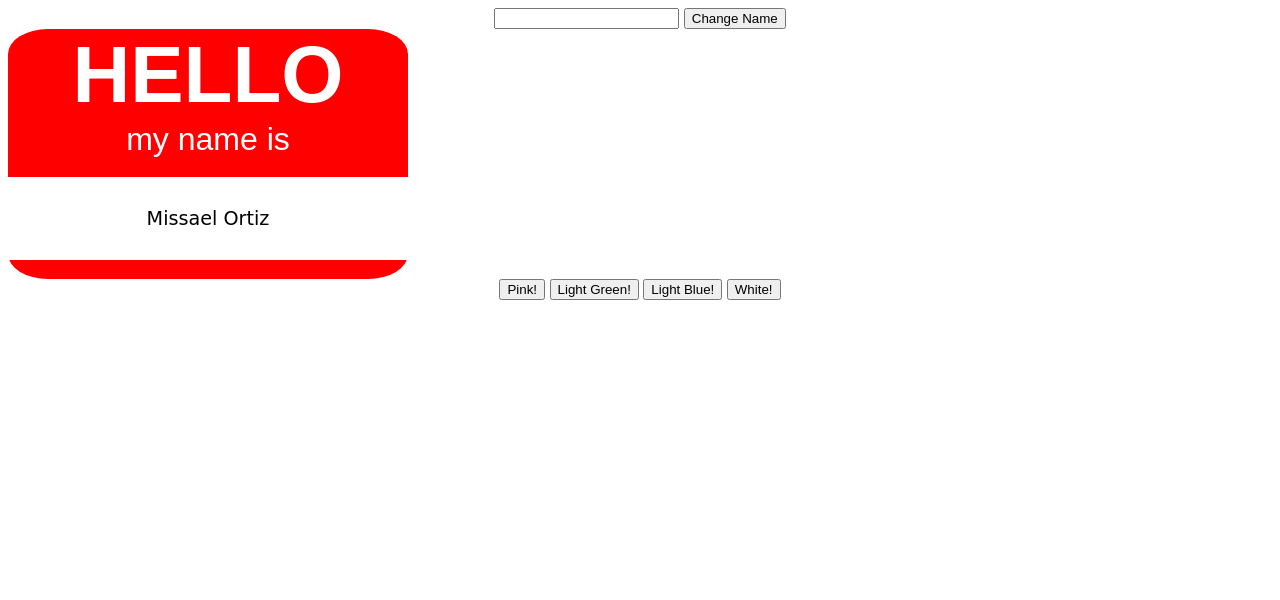
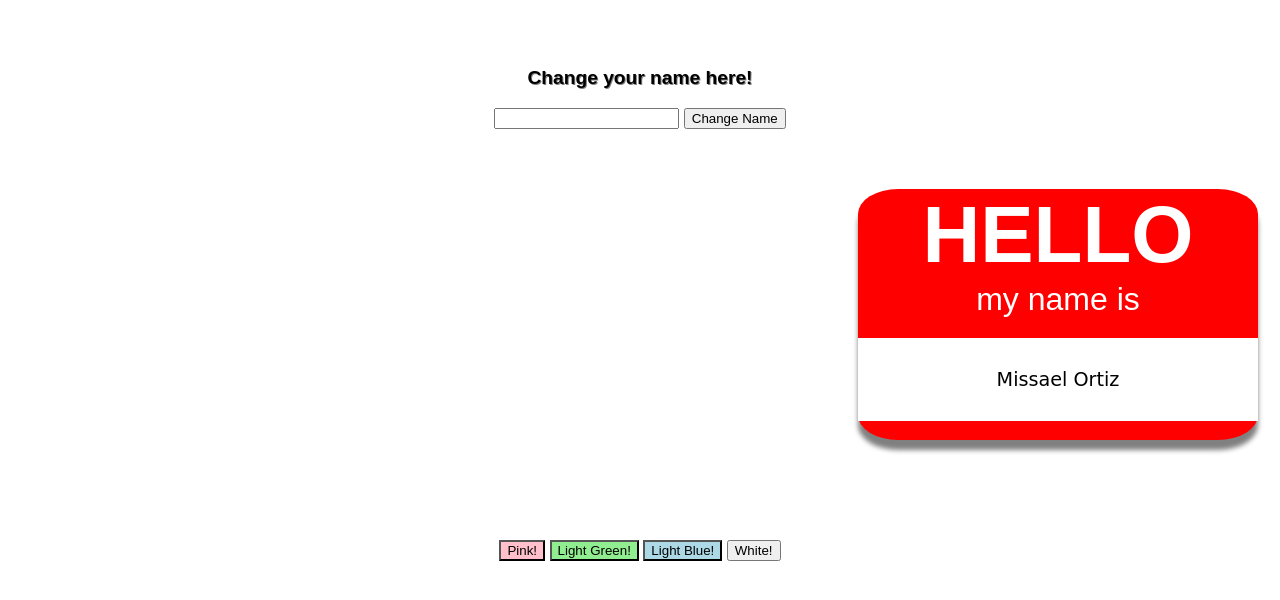
Before and after one commit to MissaelOrtiz/02A-Lab, a plain HTML site: page index.html in a window 1280 px wide. Drawn offline with Linux system fonts and the light colour scheme.

Commit message:
added decorations

```diff
--- a/index.html
+++ b/index.html
@@ -8,8 +8,11 @@
     <link rel="stylesheet" href="./style.css">
 </head>
 <body id="bg">
-    <input id="input" />
-    <button id="change">Change Name</button>
+    <div class="top">
+        <p class="ch">Change your name here!</p>
+        <input id="input" />
+        <button id="change">Change Name</button>
+    </div>
     <section id="box">
         <span id="big">HELLO</span>
         <span id="small">my name is</span>
--- a/style.css
+++ b/style.css
@@ -10,6 +10,10 @@ body {
     color: white;
     border-radius: 10%;
     width: 400px;
+    position: relative;
+    left: 750px;
+    margin: 100px;
+    box-shadow: 0px 10px 5px 0px gray;
 }
 #big {
     font-weight: bolder;
@@ -28,3 +32,21 @@ body {
     padding-bottom: 30px;
     width: 100%;
 }
+#pink {
+    background-color: pink;
+}
+#lightGreen {
+    background-color: lightgreen;
+}
+#lightBlue {
+    background-color: lightblue;
+}
+.top {
+    position: relative;
+    top: 40px;
+}
+.ch {
+    font-weight: bolder;
+    font-size: larger;
+    text-shadow: 1px 1px gray;
+}
```
